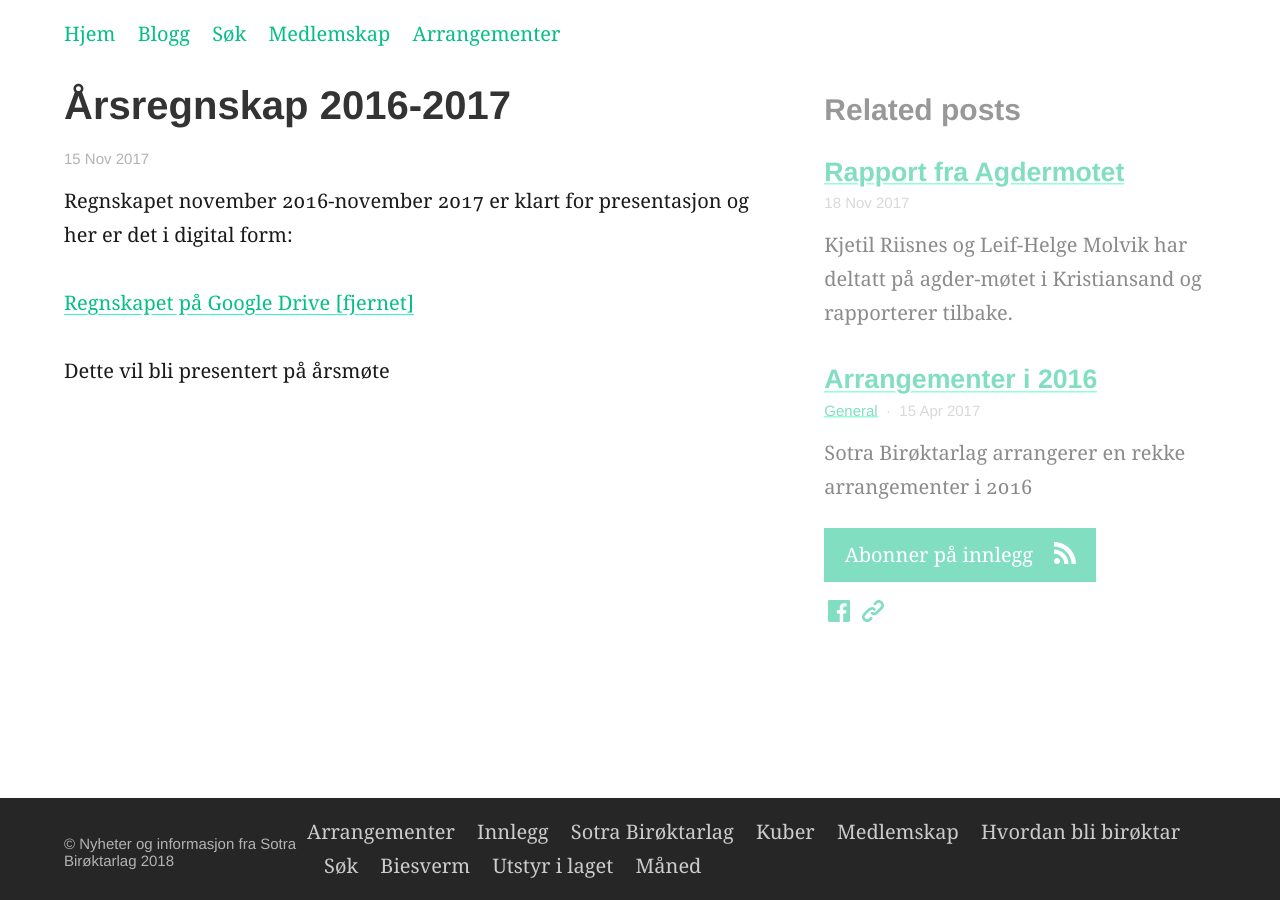
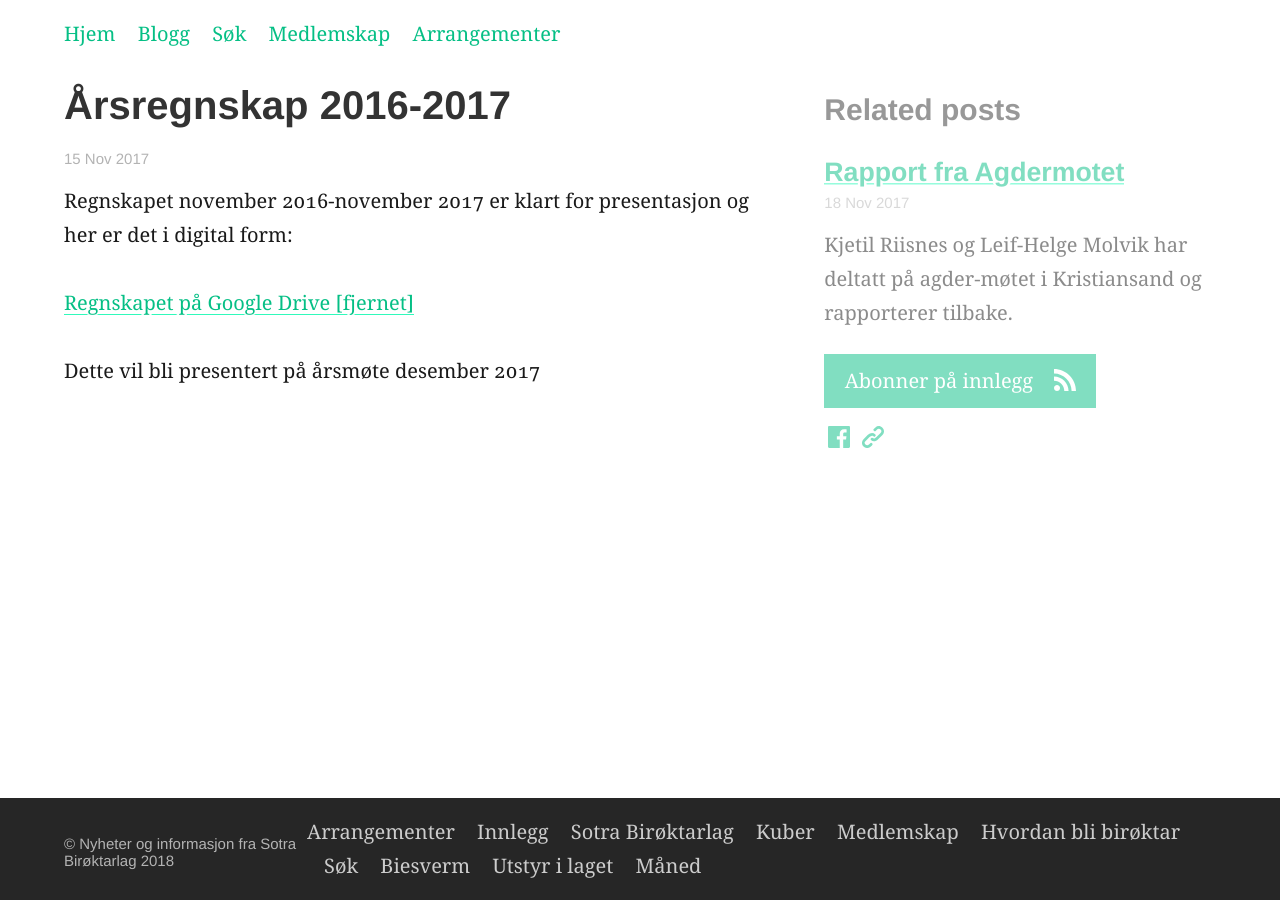
Before and after one commit to SotraBiroktarlag/sotrabirokt, a Jekyll site: the page built from _posts/2017-11-16-regnskap.md, in a window 1280 px wide. Built offline with Jekyll 4.4.1, drawn with Linux system fonts in a browser that asks for light colours.

```diff
--- a/_posts/2017-04-15-arrangementer.md
+++ /dev/null
@@ -1,11 +0,0 @@
----
-layout: post
-title: Arrangementer i 2016
-category: General
-excerpt: |
-  Sotra Birøktarlag arrangerer en rekke arrangementer i 2016
-
-feature_image: "https://unsplash.it/1200/400?image=1048"
-image: "https://unsplash.it/1200/400?image=1048"
----
-test
--- a/_posts/2017-11-16-regnskap.md
+++ b/_posts/2017-11-16-regnskap.md
@@ -3,10 +3,12 @@ layout: post
 title:  "Årsregnskap 2016-2017"
 date:   2017-11-15 16:16:01 -0600
 categories: årsmøte regnskap
+excerpt: |
+  Regnskapet for sesongen 2017 er klart for presentasjon i digital form
 ---
 
 Regnskapet november 2016-november 2017 er klart for presentasjon og her er det i digital form:
 
 [Regnskapet på Google Drive [fjernet]](-)
 
-Dette vil bli presentert på årsmøte
+Dette vil bli presentert på årsmøte desember 2017
```
